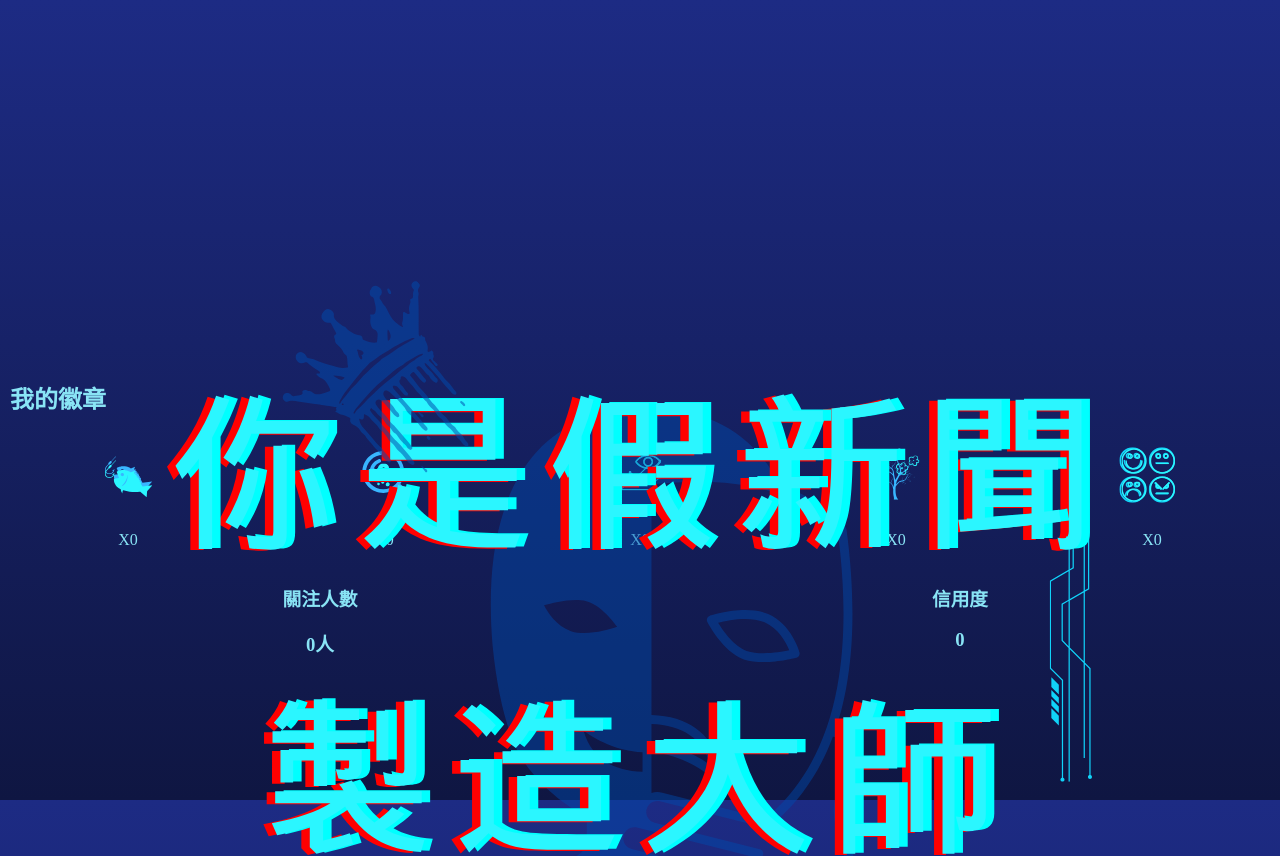
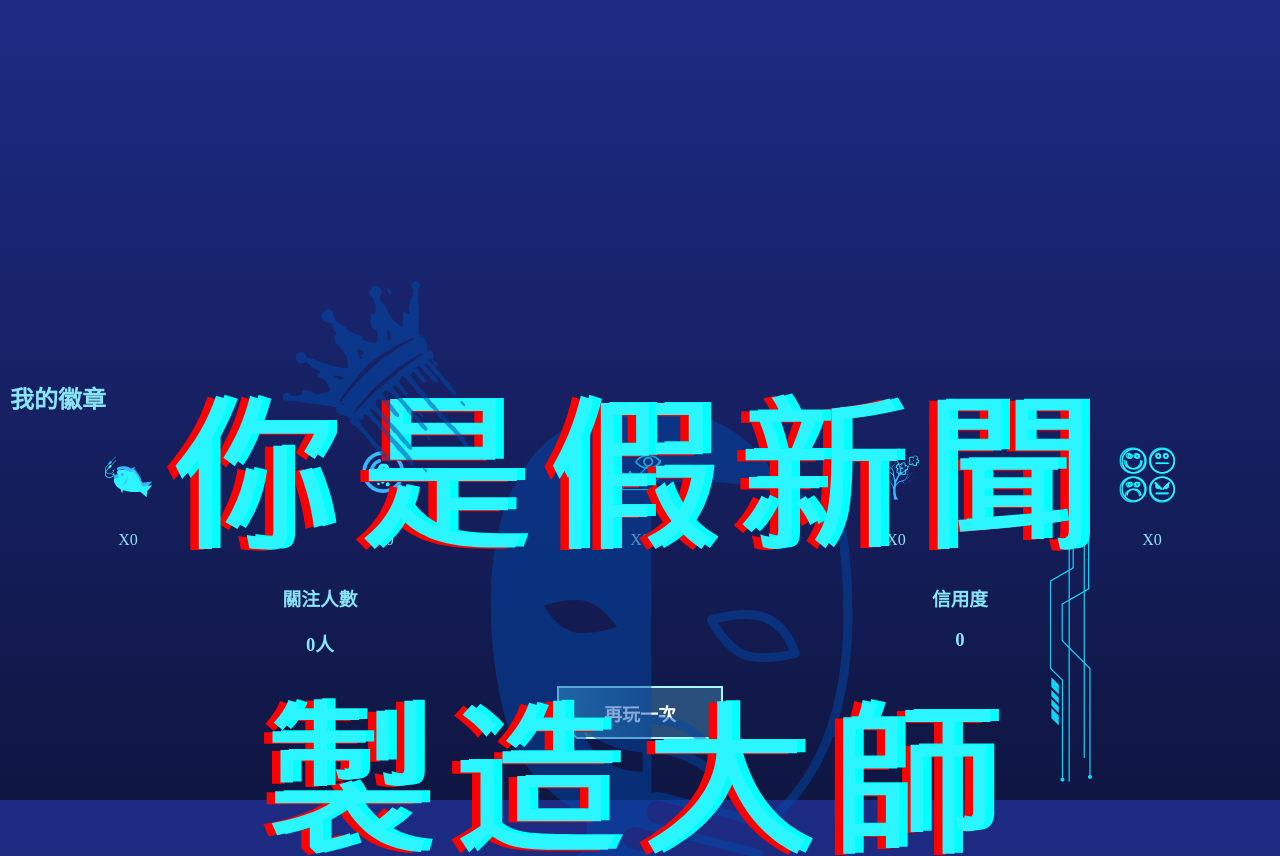
Before and after one commit to yuyan7498/chat-game-ending, a plain HTML site: page index.html in a window 1280 px wide. Shown: the top 856 px of the page. Drawn offline with Linux system fonts and the light colour scheme.

Commit message:
buttonNew

```diff
--- a/index.html
+++ b/index.html
@@ -10,7 +10,7 @@
 
 <body>
     <div class="ending-logo-content">
-        <img src="./img/遊戲勝利logo.svg" alt="" class="ending-logo" id="fail"/>
+        <img src="./img/遊戲勝利logo.svg" alt="" class="ending-logo" id="fail" />
     </div>
     <div class="blank"></div>
     <div>
@@ -60,6 +60,12 @@
             <h3>信用度</h3>
             <h3 id="credit">0</h3>
         </div>
+    </div>
+
+    <div class="button-div">
+        <button class="replay">
+            再玩一次
+        </button>
     </div>
 
     <script>
--- a/main.css
+++ b/main.css
@@ -2,10 +2,12 @@
     border: 0;
 }
 
-html, body {
+html,
+body {
     height: 100%;
     margin: 0;
 }
+
 body {
     margin: 0;
     background-image: linear-gradient(rgb(29, 43, 132), rgb(15, 22, 66));
@@ -83,8 +85,67 @@ body {
 
 }
 
-html, body {
+html,
+body {
     width: 100%;
     height: 100%;
     overflow: hidden;
 }
+
+
+
+.replay {
+    min-height: 53px;
+    min-width: 166px;
+    display: -webkit-box;
+    display: -ms-flexbox;
+    display: flex;
+    -webkit-box-align: center;
+    -ms-flex-align: center;
+    align-items: center;
+    -ms-flex-pack: distribute;
+    justify-content: space-around;
+    position: relative;
+    cursor: pointer;
+    background: -webkit-gradient(linear, left top, right top, color-stop(-12.74%, rgba(110, 239, 255, .5)), color-stop(56.76%, rgba(106, 224, 255, .271)));
+    background: linear-gradient(90deg, rgba(110, 239, 255, .5) -12.74%, rgba(106, 224, 255, .271) 56.76%);
+    border: 2px solid #acf7ff;
+    color: #FFFFFF;
+    font-size: 18px;
+    font-weight: 600;
+}
+
+.replay:before {
+    content: "";
+    width: 4px;
+    height: 28px;
+    background: #19173b;
+    border: 2px solid #acf7ff;
+    -webkit-transform: rotate(-45deg);
+    -ms-transform: rotate(-45deg);
+    transform: rotate(-45deg);
+    position: absolute;
+    border-top: 0;
+    border-left: 0;
+    border-bottom: 0;
+    bottom: -7px;
+    left: 4px;
+    border-bottom-left-radius: 10px;
+    border-top-left-radius: 10px;
+}
+
+.replay:after {
+    content: "";
+    position: absolute;
+    left: -2px;
+    bottom: -2px;
+    border-top: 15px solid transparent;
+    border-left: 15px solid #fffcf7;
+}
+
+.button-div {
+    display: flex;
+    justify-content: center;
+    align-items: center;
+    margin-top: 30px;
+}
```
